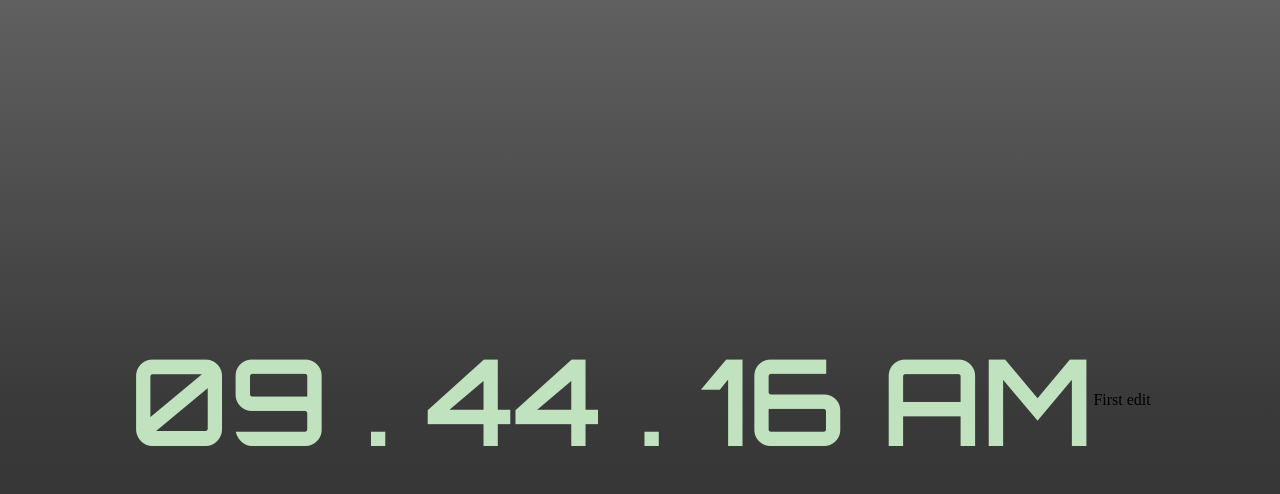
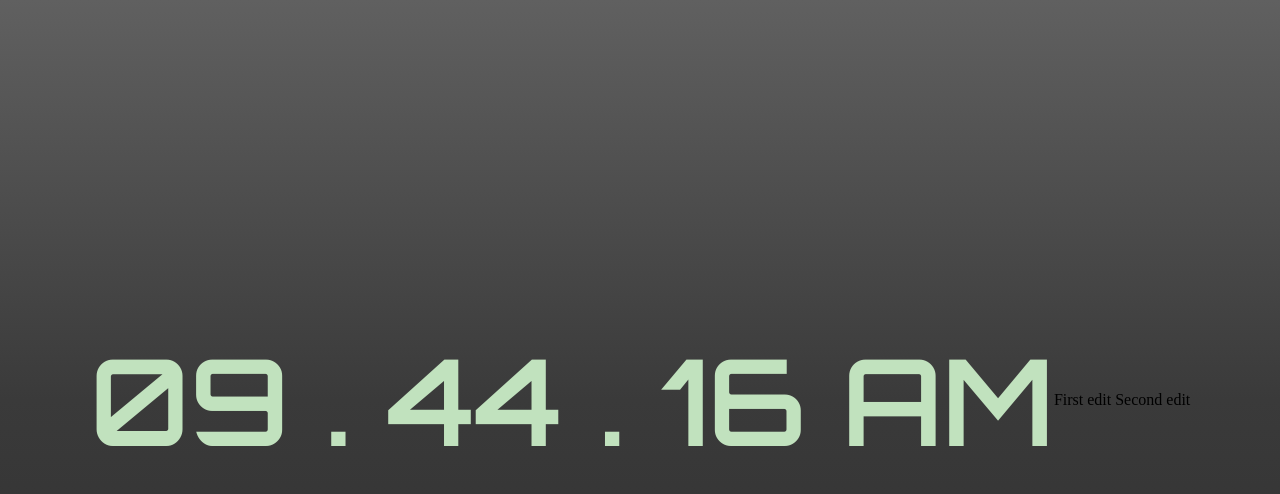
Before and after one commit to prajwal0166/tuet13.github.io, a plain HTML site: page index.html in a window 1280 px wide. Drawn offline with Linux system fonts and the light colour scheme.

Commit message:
Test commit

```diff
--- a/index.html
+++ b/index.html
@@ -25,3 +25,4 @@
 
 </html>
 First edit
+Second edit
```
